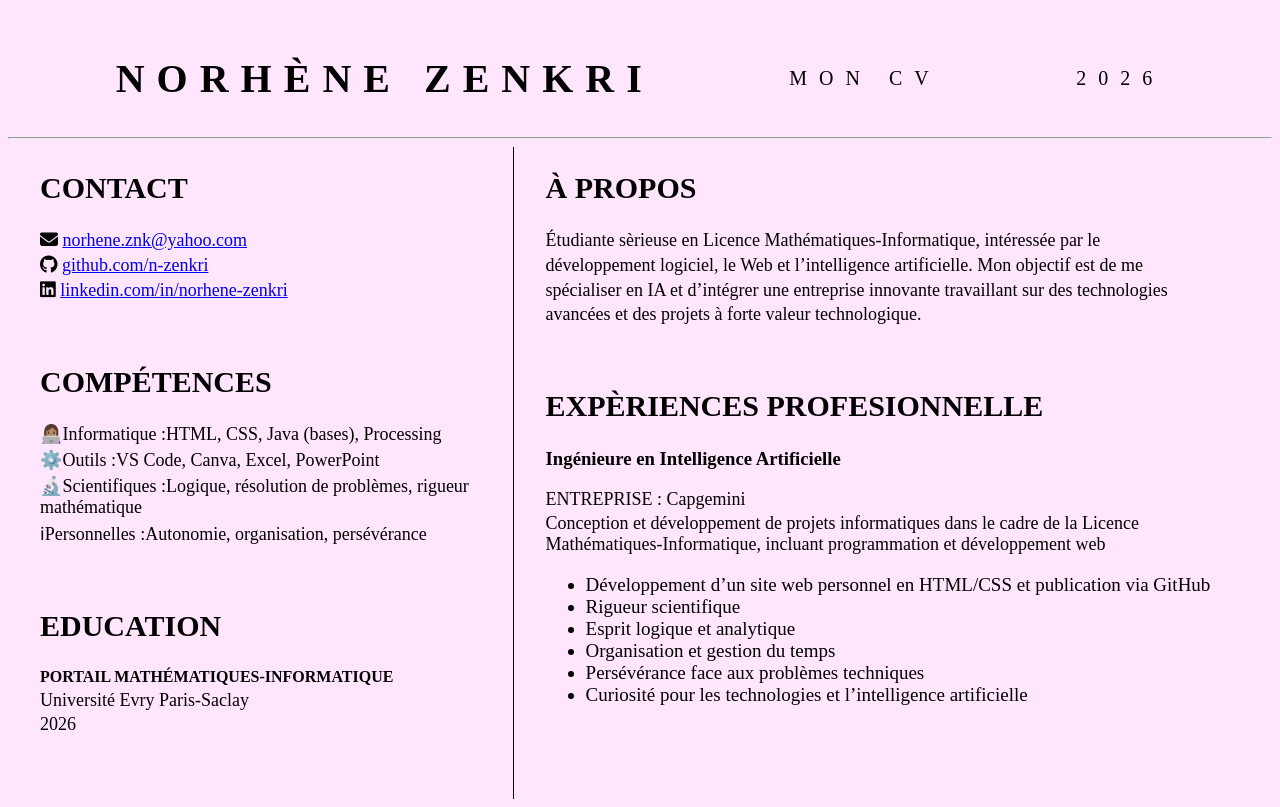
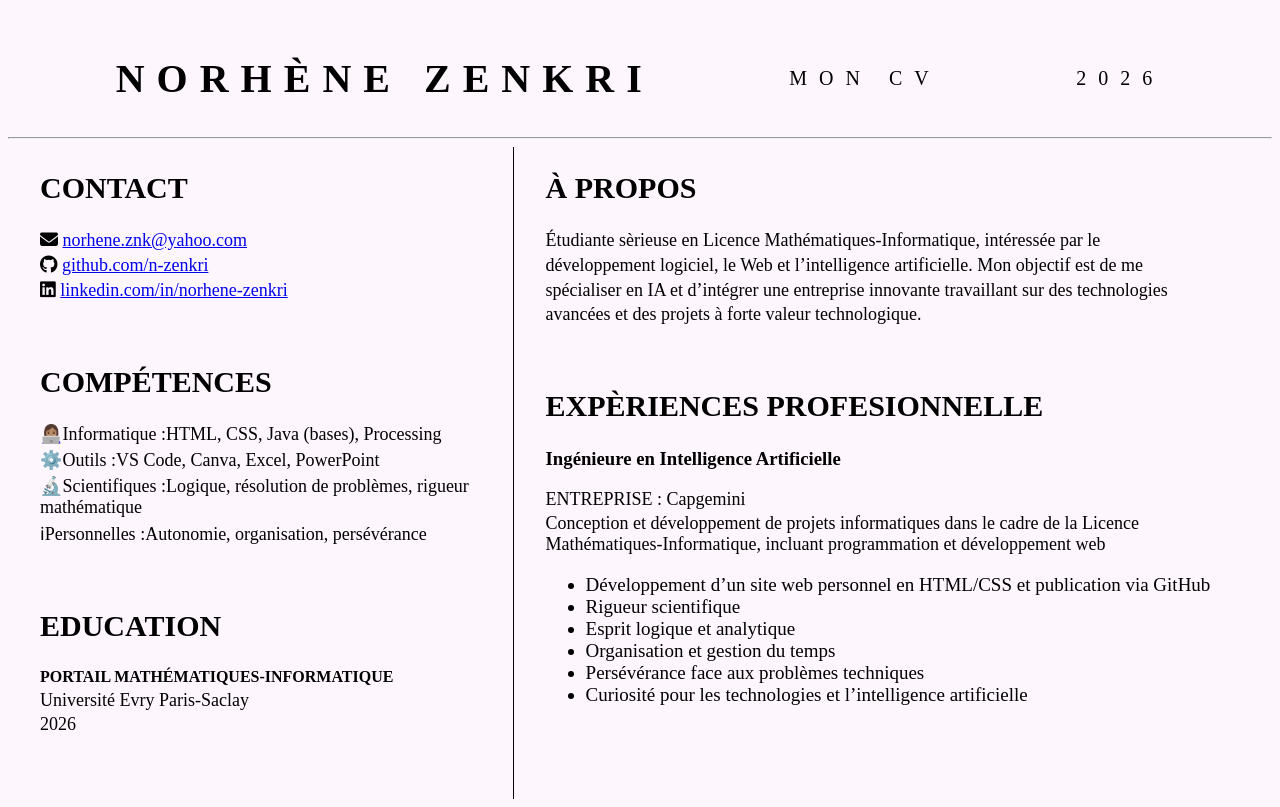
Before and after one commit to n-zenkri/CV, a plain HTML site: page index.html in a window 1280 px wide. Drawn offline with Linux system fonts and the light colour scheme.

Commit message:
Update style.css

```diff
--- a/style.css
+++ b/style.css
@@ -1,5 +1,5 @@
    body {
-        background-color: rgb(255, 230, 253);
+        background-color: rgb(253, 246, 253);
     }
 
     #header {
```
